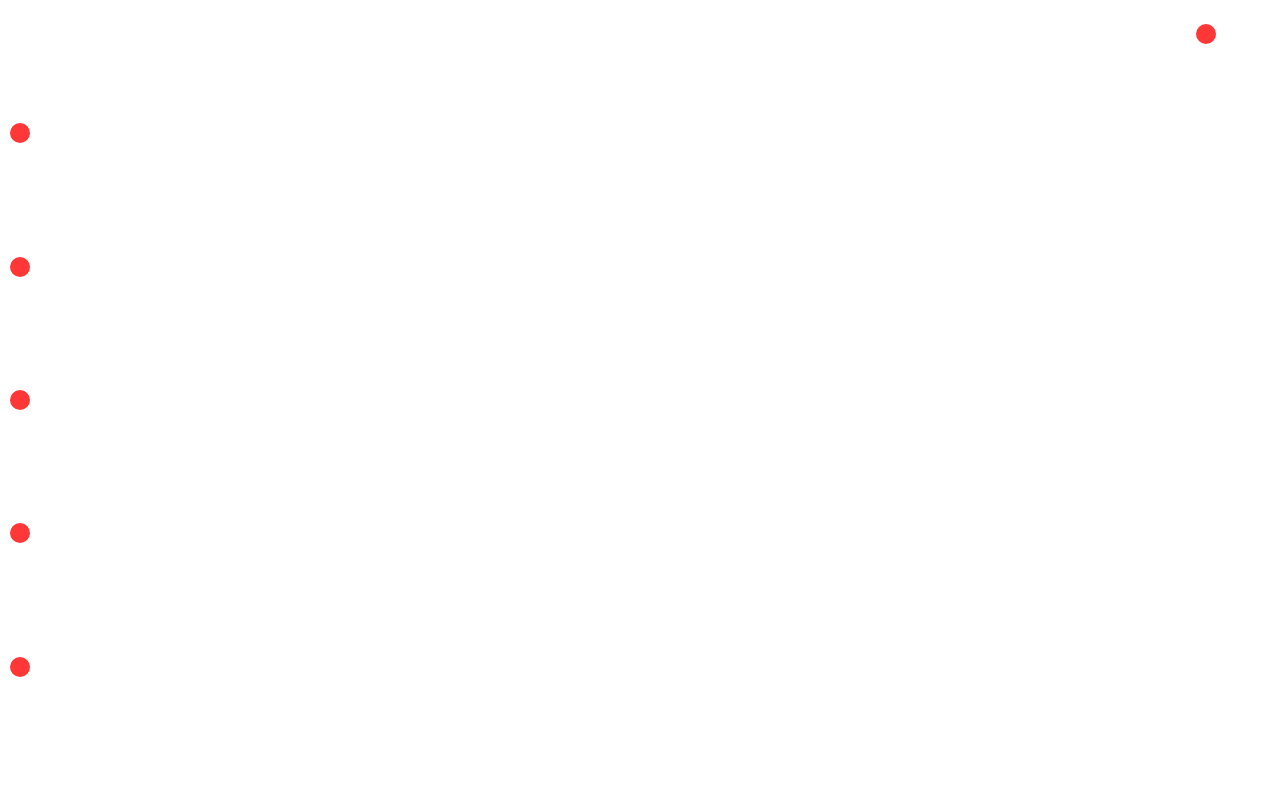
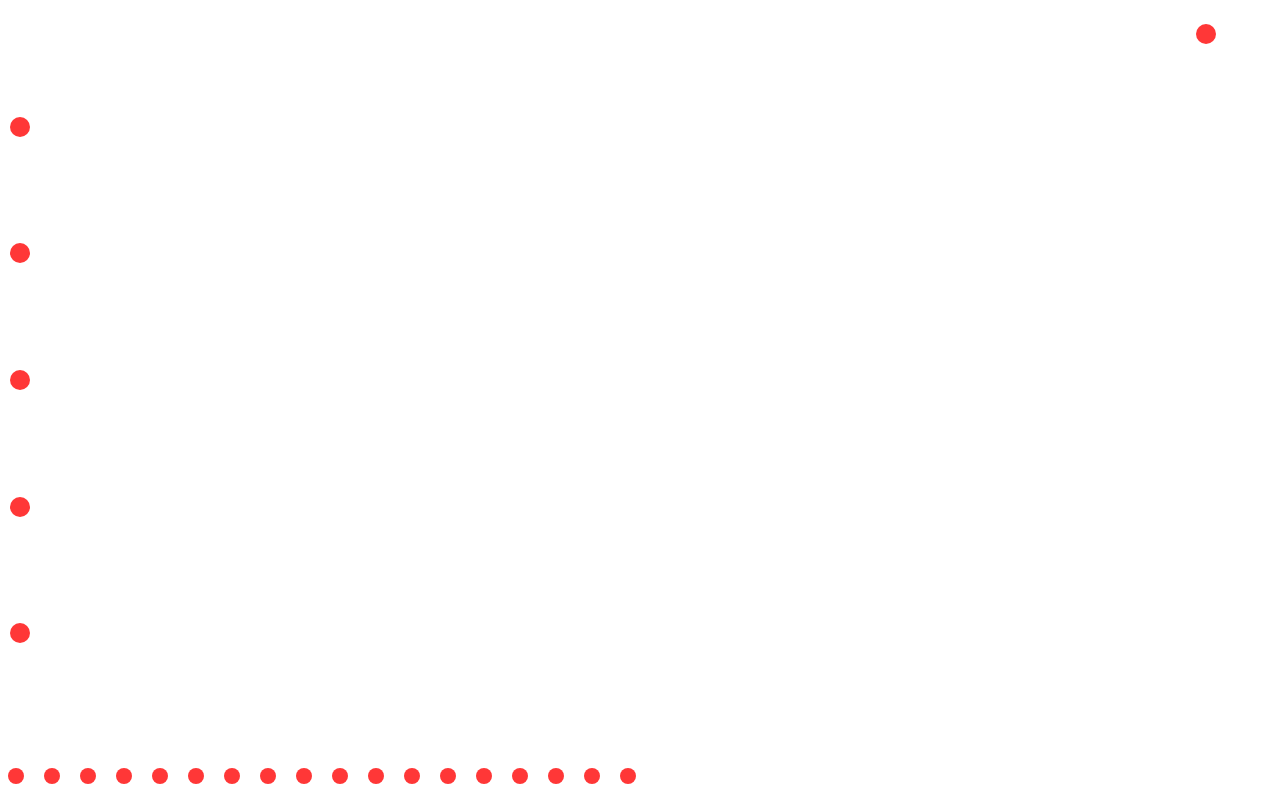
Before and after one commit to Proviritch/Paint-App, a website built with webpack: page src/index.html in a window 1280 px wide. Built offline with nearby package versions, Linux system fonts and the light colour scheme.

Commit message:
añadí la estructura y estilos de los colores

```diff
--- a/src/index.html
+++ b/src/index.html
@@ -19,8 +19,27 @@
             <div value="4" class="options-eraser"></div>
         </section>
         <div class="ctrlZ" id="ctrlZ"></div>
-        <section class="colors" id="section2">
-
+        <section class="colors_section" id="section2">
+            <section class="colors">
+                <div class="black"></div>
+                <div class="gray"></div>
+                <div class="white"></div>
+                <div class="crimson"></div>
+                <div class="red"></div>
+                <div class="orangered"></div>
+                <div class="orange"></div>
+                <div class="gold"></div>
+                <div class="yellow"></div>
+                <div class="lime"></div>
+                <div class="green"></div>
+                <div class="spinggreen"></div>
+                <div class="cyan"></div>
+                <div class="deepskyblue"></div>
+                <div class="blue"></div>
+                <div class="mediumslateblue"></div>
+                <div class="magenta"></div>
+                <div class="hotpink"></div>
+            </section>
         </section>
     </main>
 
--- a/src/index.js
+++ b/src/index.js
@@ -5,10 +5,12 @@ import './styles.css'
 
 export let masterPiece = [];
 
+const colorSection = document.getElementsByClassName('colors_section')[0];
+
 let canvas = document.getElementsByTagName('canvas');
 for(let i = 0; i < canvas.length; i++) {
     canvas[i].width = window.innerWidth;
-    canvas[i].height = window.innerHeight;
+    canvas[i].height = window.innerHeight - colorSection.offsetHeight;
 }
 const playground = canvas[1];
 
--- a/src/styles.css
+++ b/src/styles.css
@@ -14,7 +14,7 @@ canvas {
 }
 
 .options {
-    height: 100vh;
+    height: 95vh;
     width: 12%;
     display: flex;
     flex-direction: column;
@@ -39,3 +39,26 @@ div {
     right: 5%;
     top: 3%;
 }
+
+/*Section de colores*/
+
+.colors_section {
+    height: 5vh;
+    width: 100%;
+    overflow: hidden;
+    overflow-x: scroll;
+
+}
+
+.colors {
+    width: 200%;
+
+}
+
+.colors div {
+    width: 1rem;
+    height: 1rem;
+    border-radius: 100%;
+    margin: 0.5rem;
+    display: inline-block;
+}
```
